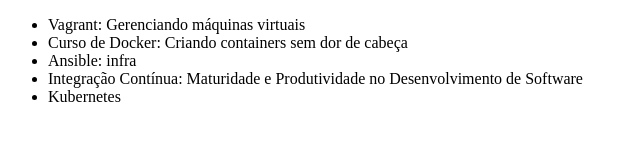
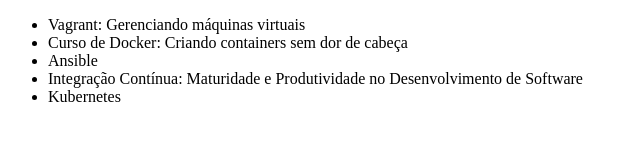
Before and after one commit to heliorabelo/alura-git, a plain HTML site: page index.html in a window 1280 px wide. Shown: the full height of the page, 0-640 px from the left. Drawn offline with Linux system fonts and the light colour scheme.

Commit message:
Revert "Mudando nome Ansible"
This reverts commit 1f5fad6551c2b5e68fd1664cb764cc6e20c237a4.

```diff
--- a/index.html
+++ b/index.html
@@ -8,7 +8,7 @@
         <ul>
             <li>Vagrant: Gerenciando máquinas virtuais</li>
             <li>Curso de Docker: Criando containers sem dor de cabeça</li>
-            <li>Ansible: infra</li>
+            <li>Ansible</li>
             <li>Integração Contínua: Maturidade e Produtividade no Desenvolvimento de Software</li>
             <li>Kubernetes</li>
         </ul>
```
